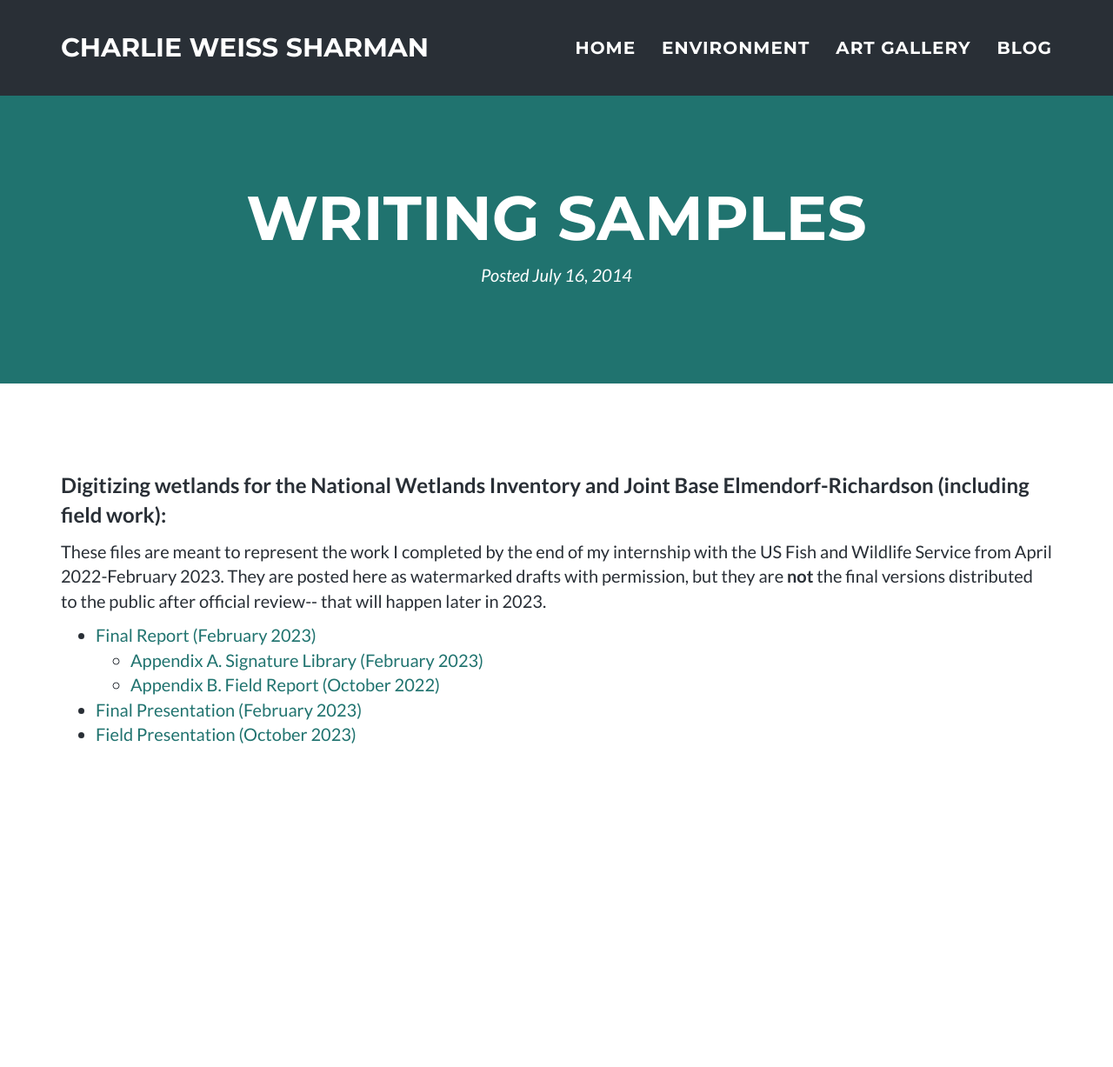
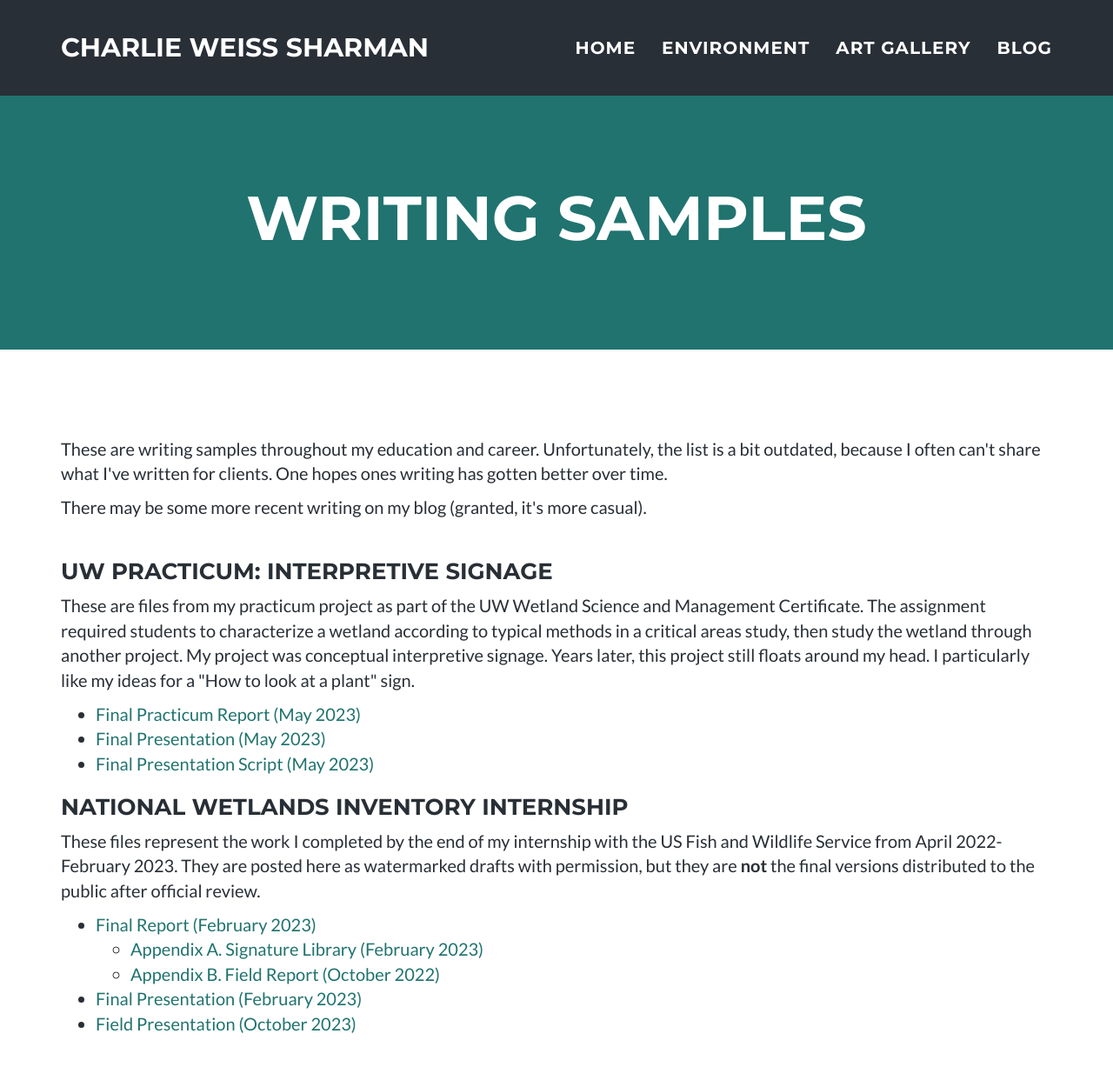
Before and after one commit to charlievweiss/charlievweiss.github.io, a Jekyll site: the page built from _posts/2023-04-07-writing-samples.md, in a window 1280 px wide and 1302 px high. Shown: the top 1227 px of the window at 87% size. Built offline with Jekyll 4.4.1, drawn with Linux system fonts in a browser that asks for light colours.

Commit message:
fixed and added writing samples

```diff
--- a/_includes/about.html
+++ b/_includes/about.html
@@ -17,7 +17,7 @@
         <a href="materials/charliesharman_resume_20230409.pdf" class="simplebtn btn btn-lg btn-outline">
           <i class="fa fa-download"></i> Download Resume
         </a>
-        <a href="{{ site.url }}/writing-samples.html" class="simplebtn btn btn-lg btn-outline">
+        <a href="{{ site.url }}/blog/writing-samples.html" class="simplebtn btn btn-lg btn-outline">
           <i></i> Writing Samples
         </a>
       </div>
--- a/_includes/header_project.html
+++ b/_includes/header_project.html
@@ -29,9 +29,11 @@
           <!-- <hr class="star-light" /> -->
           <!-- <span class="skills">{{ page.description }}</span> -->
         </div>
+        {% if page.noshowdate != true %}
         <div>
           <p><i>Posted {{ page.date | date: "%B %d, %Y"}}</i></p>
         </div>
+        {% endif %}
       </div>
     </div>
   </div>
@@ -44,9 +46,11 @@
         <!-- <img class="img-responsive" src="/img/profile.png" alt="profile-pic" /> -->
         <div class="intro-text">
           <span class="name">{{ page.title }}</span>
+          {% if page.noshowdate != true %}
           <div>
             <p><i>Posted {{ page.date | date: "%B %d, %Y"}}</i></p>
           </div>
+          {% endif %}
           <!-- <hr class="star-light" /> -->
           <!-- <span class="skills">{{ page.description }}</span> -->
         </div>
--- a/_posts/2023-02-24-nwi-wetlands-mapping.markdown
+++ b/_posts/2023-02-24-nwi-wetlands-mapping.markdown
@@ -39,7 +39,7 @@ more: true
 <p style="padding: 1em 0em 1em 0em;">It was fascinating how my field work translated to working in ArcGIS Pro. Layers of CIR, RGB, and LiDAR imagery showed me the grand landscape of the wetlands I visited, but I could still picture each one: "Oh, this magenta patch is where I topped out my boot, this depression is where we ate those Cloudberries..." Thousands of wetlands later, I'm so excited to see my work go up on the NWI Mapper! I've been promised it'll happen by the end of 2023.</p>
 
 <p style="padding: 1em 0em 1em 0em;">
-And since I'm sure you'd like to see the more technical stuff from this project, <a href="{{ site.url }}/writing-samples.html"> please check out my reports and presentations here.</a></p>
+And since I'm sure you'd like to see the more technical stuff from this project, <a href="{{ site.url }}/blog/writing-samples.html"> please check out my reports and presentations here.</a></p>
 
 <p style="padding: 1em 0em 1em 0em;">
 Thanks for reading!
--- a/_posts/2023-04-07-writing-samples.md
+++ b/_posts/2023-04-07-writing-samples.md
@@ -2,27 +2,53 @@
 layout: project
 modal-id: 20230407
 date: 2014-07-16
+noshowdate: true
 img: submarine.png
 alt: image-alt
 project-date: April 2023
 org:
-categories: [ home ]
+categories: [ ]
 description:
-ready: false
+ready: true
 loc: false
 more: false
 ---
 
-<p><b><big>Digitizing wetlands for the National Wetlands Inventory and Joint Base Elmendorf-Richardson (including field work):</big></b></p>
-<p>These files are meant to represent the work I completed by the end of my internship with the US Fish and Wildlife Service from April 2022-February 2023. They are posted here as watermarked drafts with permission, but they are <b>not</b> the final versions distributed to the public after official review-- that will happen later in 2023.</p>
+<div>
+<p>
+These are writing samples throughout my education and career. Unfortunately, the list is a bit outdated, because I often can't share what I've written for clients. One hopes ones writing has gotten better over time.
+</p>
+<p>
+There may be some more recent writing on my blog (granted, it's more casual).
+</p>
+</div>
+<div style="margin-top: 3em">
+<h3>
+UW Practicum: Interpretive Signage
+</h3>
+<p>
+These are files from my practicum project as part of the UW Wetland Science and Management Certificate. The assignment required students to characterize a wetland according to typical methods in a critical areas study, then study the wetland through another project. My project was conceptual interpretive signage. Years later, this project still floats around my head. I particularly like my ideas for a "How to look at a plant" sign.
+</p>
 <p>
     <ul>
-        <li><a href="materials/JBER_Final_Report_20230223_watermark.pdf">Final Report (February 2023)</a></li>
-        <ul>
-        <li><a href="materials/Appendix_A_JBER_Signature_Library_20230217_watermark.pdf">Appendix A. Signature Library (February 2023)</a></li>
-        <li><a href="materials/Appendix_B_field_report_20221222_watermark.pdf">Appendix B. Field Report (October 2022)</a></li>
-        </ul>
-        <li><a href="materials/JBER_final_presentation_20230222_watermark.pdf">Final Presentation (February 2023)</a></li>
-        <li><a href="materials/JBER_field_presentation_20221027_Public_watermark.pdf">Field Presentation (October 2023)</a></li>
+        <li><a href="../materials/UWPracticum_Finaldraft.pdf">Final Practicum Report (May 2023)</a></li>
+        <li><a href="../materials/UWPracticum_FinalPresentation.pdf">Final Presentation (May 2023)</a></li>
+        <li><a href="../materials/UWPracticum_PresentationScript.pdf">Final Presentation Script (May 2023)</a></li>
     </ul>
 </p>
+<h3>
+National Wetlands Inventory Internship
+</h3>
+<p>These files represent the work I completed by the end of my internship with the US Fish and Wildlife Service from April 2022-February 2023. They are posted here as watermarked drafts with permission, but they are <b>not</b> the final versions distributed to the public after official review.</p>
+<p>
+    <ul>
+        <li><a href="../materials/JBER_Final_Report_20230223_watermark.pdf">Final Report (February 2023)</a></li>
+        <ul>
+        <li><a href="../materials/Appendix_A_JBER_Signature_Library_20230217_watermark.pdf">Appendix A. Signature Library (February 2023)</a></li>
+        <li><a href="../materials/Appendix_B_field_report_20221222_watermark.pdf">Appendix B. Field Report (October 2022)</a></li>
+        </ul>
+        <li><a href="../materials/JBER_final_presentation_20230222_watermark.pdf">Final Presentation (February 2023)</a></li>
+        <li><a href="../materials/JBER_field_presentation_20221027_Public_watermark.pdf">Field Presentation (October 2023)</a></li>
+    </ul>
+</p>
+</div>
```
Also changed, not shown: 3 other files.
